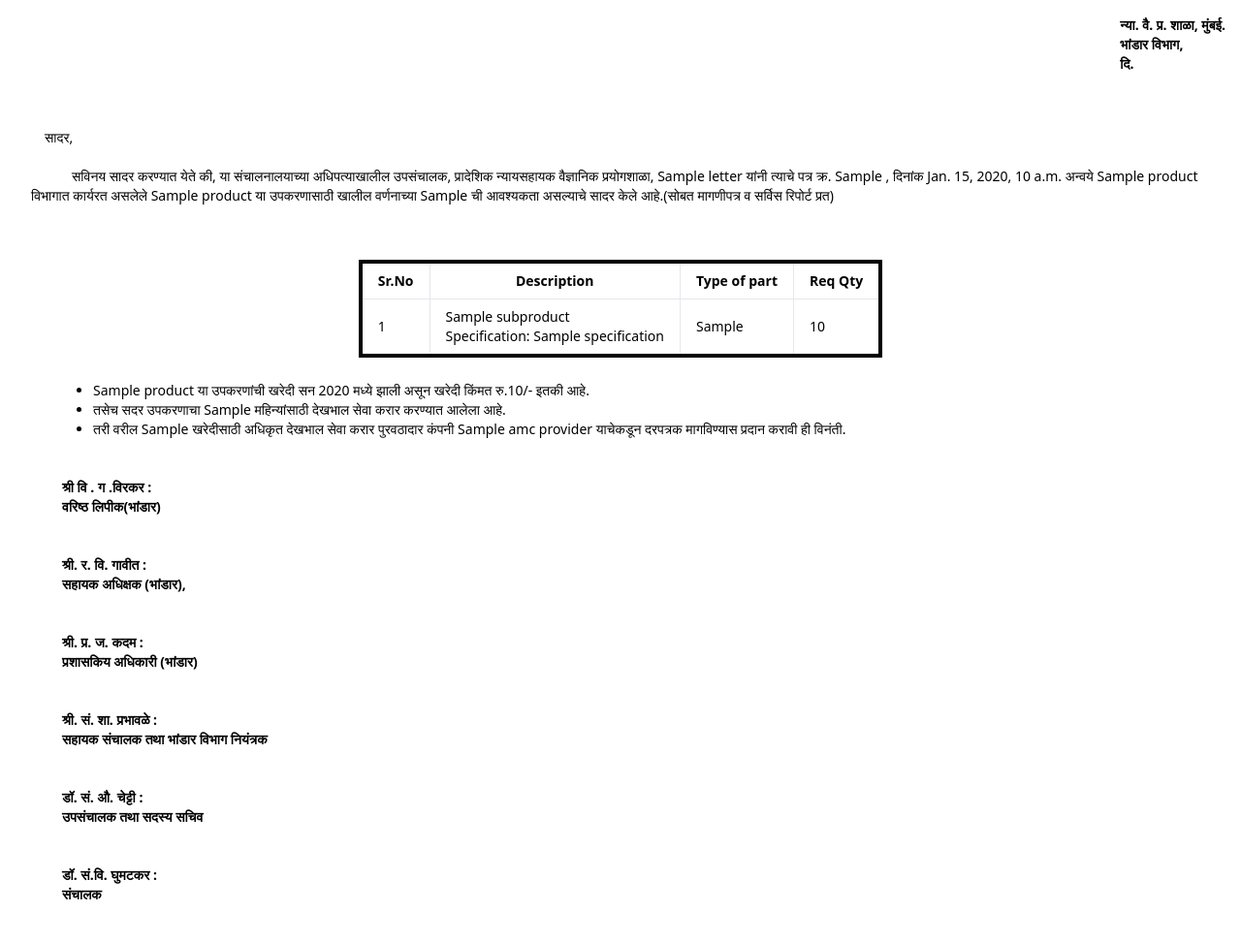
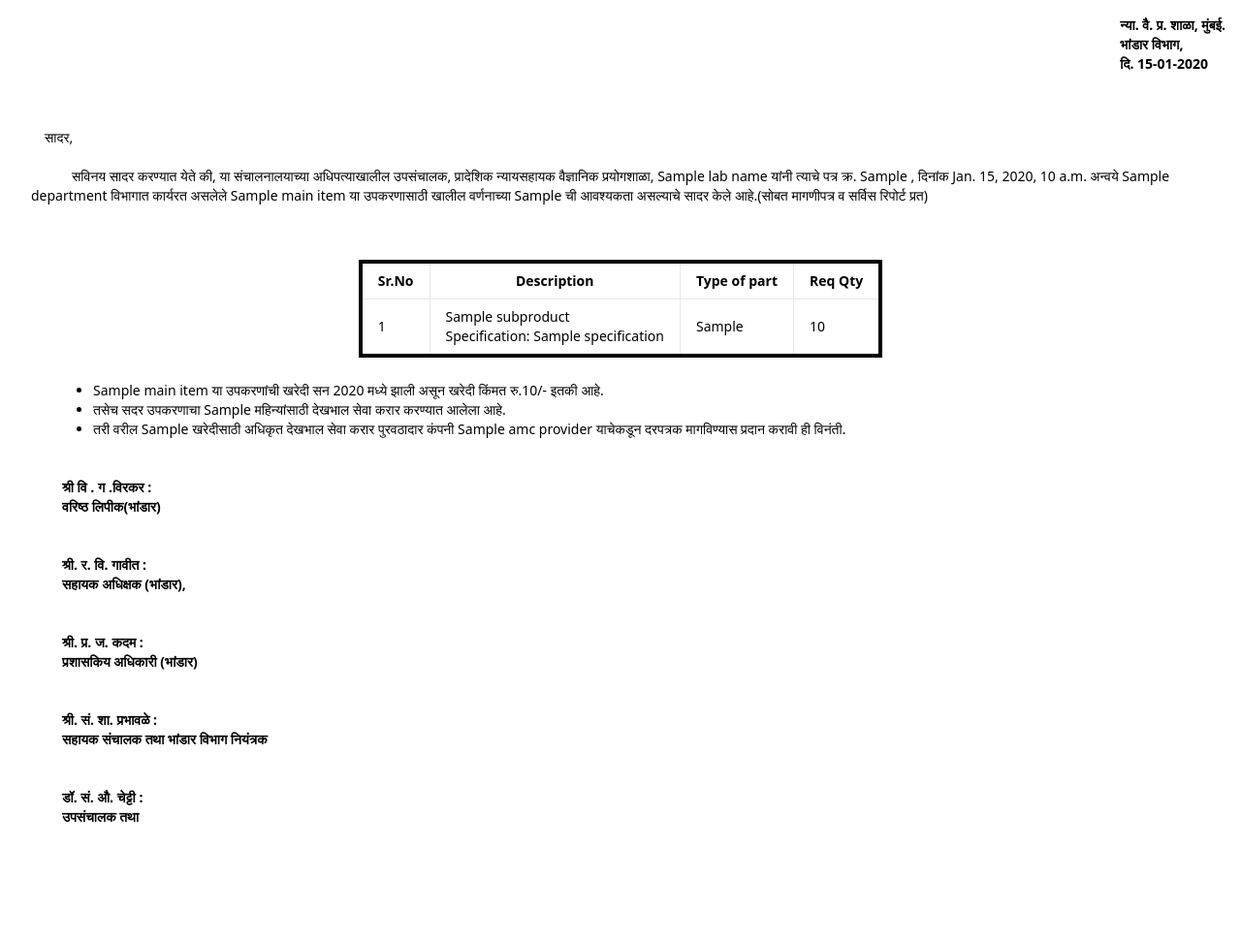
Before and after one commit to samarth23-tech23/DFSL, a Django app: template letterCreation/templates/letter1.html in a window 1280 px wide. Shown: the whole page at 97% size. After the commit the page ends 849 px from the top, so only its background shows below. Run offline with Django 5.2, Linux system fonts and the light colour scheme; the template is opened without the code that fills it: most values are stand-ins (such as "Sample title", 1, 10 or a date in 2020).

Commit message:
Update letter1.html

```diff
--- a/letterCreation/templates/letter1.html
+++ b/letterCreation/templates/letter1.html
@@ -1,5 +1,4 @@
-{% load custom_tags  %}
-
+{% load custom_tags %}
 
 <!DOCTYPE html>
 <html lang="en">
@@ -13,13 +12,13 @@
 <body class="font-times text-sm">
     <div>
         <div class="grid grid-cols-1 float-right">
-                <p class="font-bold m-4">न्या. वै. प्र. शाळा, मुंबई.<br>भांडार विभाग,<br>दि. </p>
+            <p class="font-bold m-4">न्या. वै. प्र. शाळा, मुंबई.<br>भांडार विभाग,<br>दि. {{ current_date|date:"d-m-Y" }}</p>
         </div>
         <br>
         <div class="text-1xl text-left m-8">
             <p class="m-28"></p>
-                <p>&emsp;सादर,<br><br>&emsp;&emsp;&emsp;सविनय सादर करण्यात येते की, या संचालनालयाच्या अधिपत्याखालील उपसंचालक, प्रादेशिक न्यायसहायक वैज्ञानिक प्रयोगशाळा, {{ product.letter.lab_name }} यांनी त्याचे पत्र क्र. {{ product.letter.letter_no }} ,  दिनांक {{ product.letter.letter_date }} अन्वये {{ product.department_name }} विभागात कार्यरत असलेले {{ product.name }} या उपकरणासाठी खालील वर्णनाच्या
-                    {% if product.subproducts.count > 1 %}
+            <p>&emsp;सादर,<br><br>&emsp;&emsp;&emsp;सविनय सादर करण्यात येते की, या संचालनालयाच्या अधिपत्याखालील उपसंचालक, प्रादेशिक न्यायसहायक वैज्ञानिक प्रयोगशाळा, {{ letter.lab_name.name }} यांनी त्याचे पत्र क्र. {{ letter.letter_no }} ,  दिनांक {{ letter.letter_date }} अन्वये {{ product.department.name }} विभागात कार्यरत असलेले {{ product.main_item.name }} या उपकरणासाठी खालील वर्णनाच्या
+                {% if subproducts.count > 1 %}
                 {% for subproduct in subproducts %}
                     {% if not forloop.first %}
                         {% if subproduct.type_of_part != subproducts.first.type_of_part %}
@@ -36,8 +35,6 @@
 
         </div>
 
-
-
         <div>
             <div class="flex justify-center p-6">
                 <table class="table-auto" style="page-break-inside: avoid; border: 4px solid black;">
@@ -45,7 +42,6 @@
                         <tr>
                             <th class="border px-4 py-2">Sr.No</th>
                             <th class="border px-4 py-2">Description</th>
-
                             <th class="border px-4 py-2">Type of part</th>
                             <th class="border px-4 py-2">Req Qty</th>
                         </tr>
@@ -57,7 +53,6 @@
                             <td class="border px-4 py-2 text-left">{{ subproduct.part_name }} <br>Specification: {{ subproduct.specification }}</td>
                             <td class="border px-4 py-2">{{ subproduct.type_of_part }}</td>
                             <td class="border px-4 py-2">{{ subproduct.quantity }}</td>
-
                         </tr>
                         {% endfor %}
                     </tbody>
@@ -65,20 +60,20 @@
             </div>
         </div>
 
-            {% for amc_provider, subproduct_group in product.subproducts.all|group_by_amc_provider %}
+        {% for amc_provider, subproduct_group in subproducts|group_by_amc_provider %}
         <div class="w-[600] ml-20 text-left">
             <ul class="list-disc text-left mx-4">
-                    <li>{{ product.name }} या उपकरणांची खरेदी सन {{ product.buying_date|date:"Y"}} मध्ये झाली असून खरेदी किंमत रु.{{ product.price }}/- इतकी आहे.</li>
+                <li>{{ product.main_item.name }} या उपकरणांची खरेदी सन {{ product.buying_date|date:"Y"}} मध्ये झाली असून खरेदी किंमत रु.{{ product.price }}/- इतकी आहे.</li>
                 {% for subproduct in subproduct_group %}
                 <li>तसेच सदर उपकरणाचा
-                            {% if subproduct.period_of_amc_contract == 12 %}
+                    {% if product.amc_period == 12 %}
                         वार्षिक
-                            {% elif subproduct.period_of_amc_contract == 24 %}
+                    {% elif product.amc_period == 24 %}
                         द्वैवार्षिक
-                            {% elif subproduct.period_of_amc_contract == 36 %}
+                    {% elif product.amc_period == 36 %}
                         त्रैवार्षिक
                     {% else %}
-                                {{ subproduct.period_of_amc_contract }} महिन्यांसाठी
+                        {{ product.amc_period }} महिन्यांसाठी
                     {% endif %}
                     देखभाल सेवा करार करण्यात आलेला आहे.</li>
                 <li>तरी वरील {{ subproduct.type_of_part }} खरेदीसाठी अधिकृत देखभाल सेवा करार पुरवठादार कंपनी {{ subproduct.amc_provider.name }} याचेकडून दरपत्रक मागविण्यास प्रदान करावी ही विनंती.</li>
@@ -87,7 +82,6 @@
         </div>
         {% endfor %}
 
-
         <br><br>
 
         <div class="ml-16 font-bold">
@@ -95,10 +89,4 @@
             <p>श्री. र. वि. गावीत : <br> सहायक अधिक्षक (भांडार),</p><br><br>
             <p>श्री. प्र. ज. कदम : <br> प्रशासकिय अधिकारी (भांडार)</p><br><br>
             <p>श्री. सं. शा. प्रभावळे : <br> सहायक संचालक तथा भांडार विभाग नियंत्रक</p><br><br>
-                <p>डॉ. सं. औ. चेट्टी : <br> उपसंचालक तथा सदस्य सचिव</p><br><br>
-                <p>डॉ. सं.वि. घुमटकर : <br> संचालक</p><br><br>
-            </div>
-        </div>
-    </div>
-</body>
-</html>
+            <p>डॉ. सं. औ. चेट्टी : <br> उपसंचालक तथा
```
Lines whose indentation alone changed are shown as unchanged.
